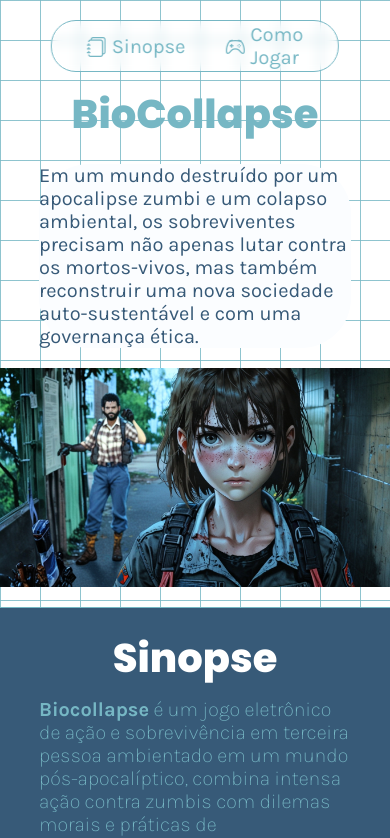
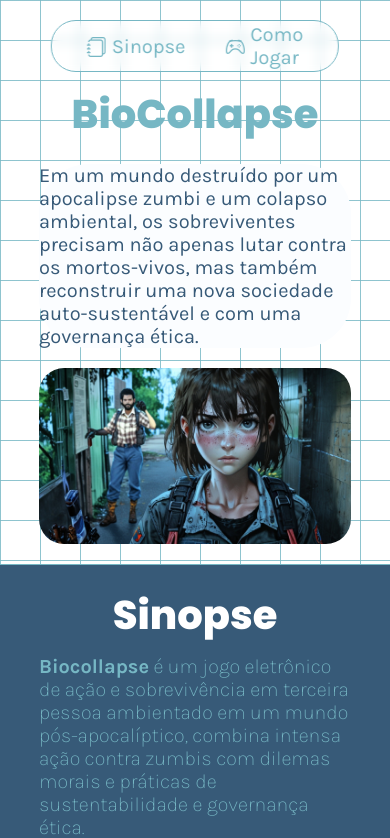
Before and after one commit to Thex2245/hackaton-game, a React (Vite) app: page / in a window 390 px wide. Shown: the top 838 px of the page. Built offline with nearby package versions, Linux system fonts and the light colour scheme.

Commit message:
Ajuste na Photo

```diff
--- a/src/components/PrimeiroConteudo.css
+++ b/src/components/PrimeiroConteudo.css
@@ -54,7 +54,7 @@
     }
 
     .preview-photo {
-        width: 100%;
+        width: 80%;
         height: auto;
     }
 
@@ -63,9 +63,3 @@
         justify-content: center;
     }
 }
-
-@media (max-width: 480px) {
-    .preview-photo {
-        border-radius: 0px;
-    }
-}
```
